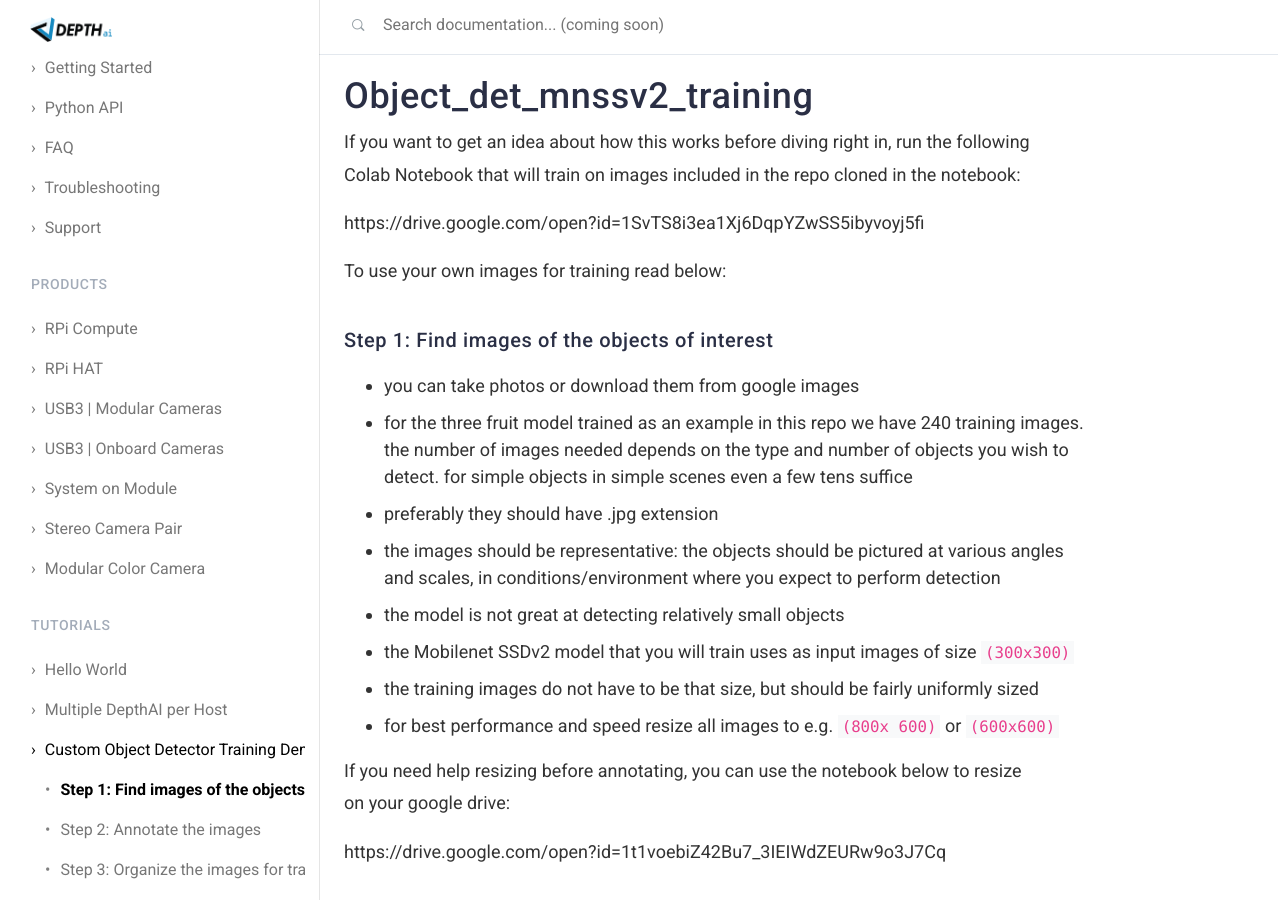
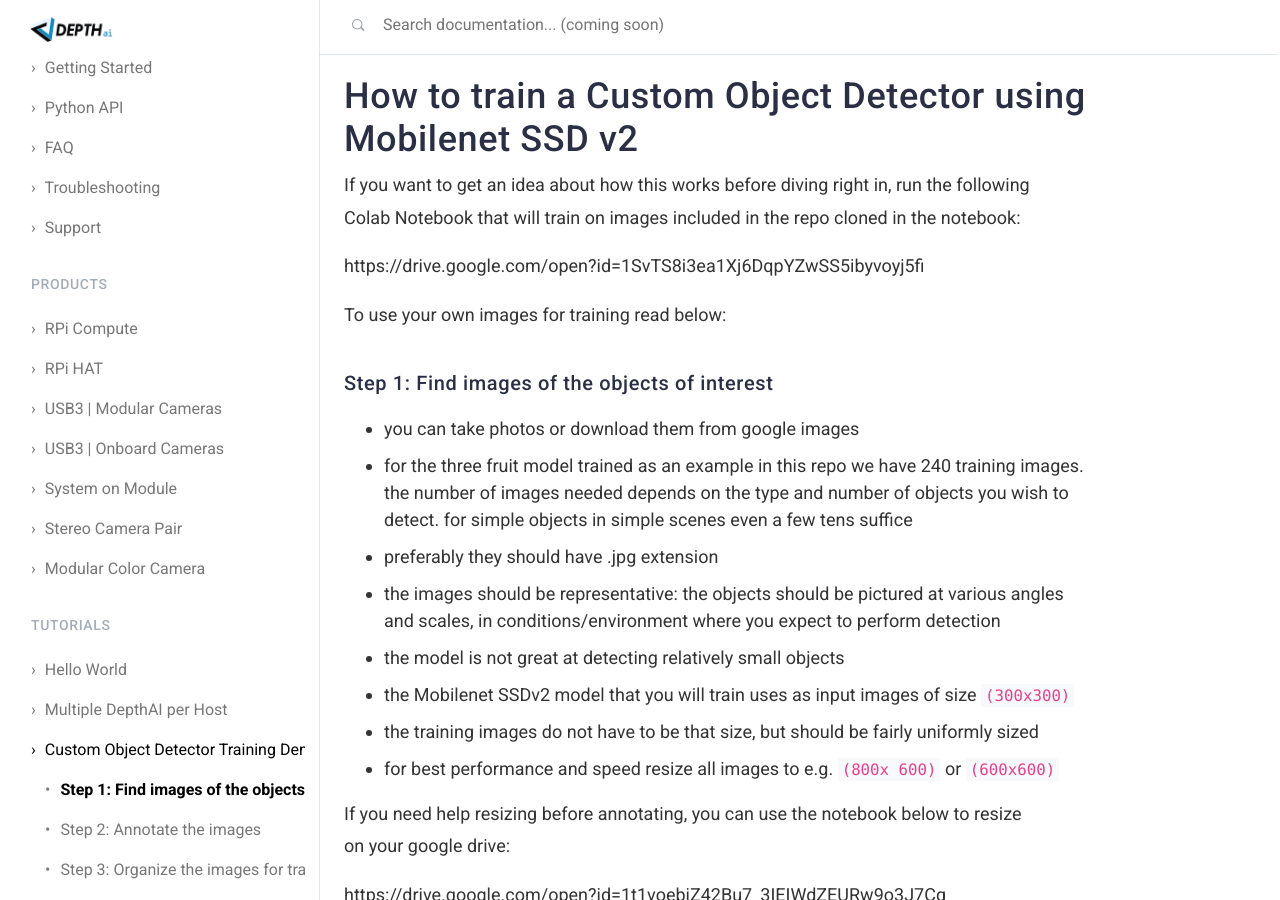
Before and after one commit to luxonis/depthai-docs-website, a Jekyll site: the page built from _tutorials/object_det_mnssv2_training.md, in a window 1280 px wide and 900 px high. Built offline with Jekyll 4.4.1, drawn with Linux system fonts in a browser that asks for light colours; nearby versions of some CDN libraries.

Commit message:
title fix

```diff
--- a/_tutorials/object_det_mnssv2_training.md
+++ b/_tutorials/object_det_mnssv2_training.md
@@ -1,6 +1,6 @@
 ---
 layout: default
-title: # How to train a Custom Object Detector using Mobilenet SSD v2
+title: How to train a Custom Object Detector using Mobilenet SSD v2
 toc_title: Custom Object Detector Training Demo
 description: Learn how to detect objects of your choice in real time!
 order: 4
```
